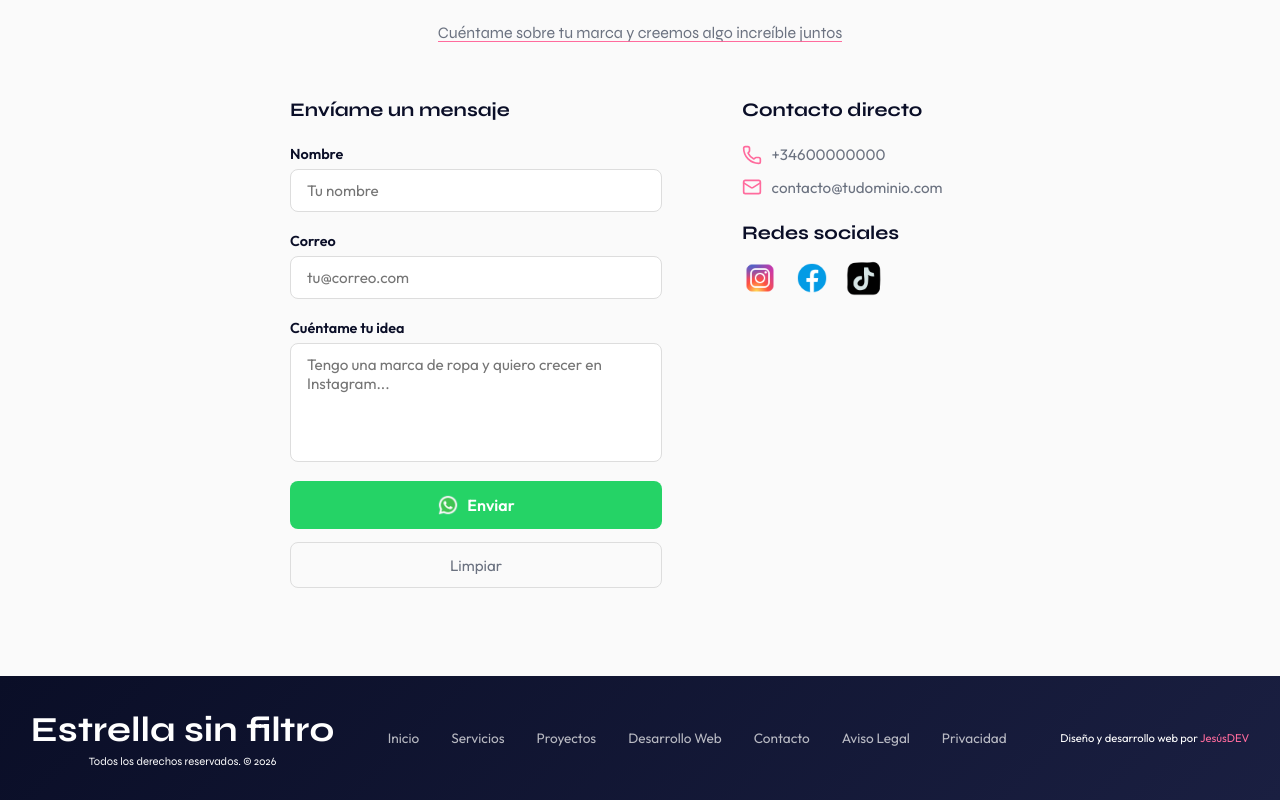
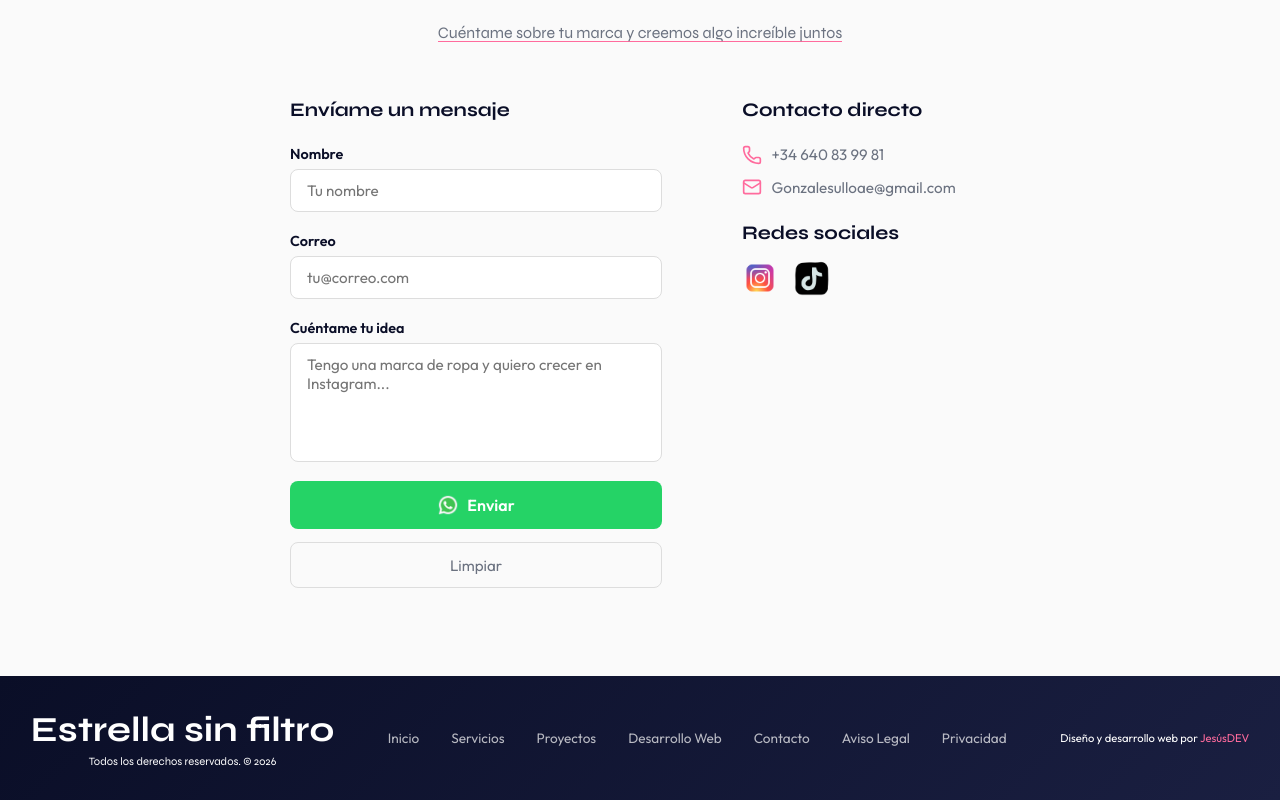
Before and after one commit to JESUS323DEV/Estrella-sin-filtro, a React (Vite) app: page / in a window 1280 px wide. Shown: the part 6294-7094 px from the top of the page. Built offline with nearby package versions, Linux system fonts and the light colour scheme; no server answers.

Commit message:
Datos de contacto hardcodeados, eliminadas variables de entorno

```diff
--- a/src/sections/Contact.jsx
+++ b/src/sections/Contact.jsx
@@ -17,7 +17,7 @@ export default function Contact() {
         e.preventDefault()
         const text = `Hola, soy ${form.nombre} (${form.correo}): ${form.mensaje}`
         window.open(
-            `https://wa.me/${import.meta.env.VITE_WHATSAPP_NUMBER}?text=${encodeURIComponent(text)}`,
+            `https://wa.me/+34640839981?text=${encodeURIComponent(text)}`,
             '_blank'
         )
     }
@@ -99,34 +99,29 @@ export default function Contact() {
                         <h3>Contacto directo</h3>
                         <div className="contact-info">
                             <a
-                                href={`https://wa.me/${import.meta.env.VITE_WHATSAPP_NUMBER}`}
+                                href="https://wa.me/+34640839981"
                                 target="_blank"
                                 className="contact-info-item"
                             >
                                 <Phone size={20} />
-                                <span>{import.meta.env.VITE_WHATSAPP_NUMBER}</span>
+                                <span>+34 640 83 99 81</span>
                             </a>
                             <a
-                                href={`mailto:${import.meta.env.VITE_EMAIL}`}
+                                href="mailto:Gonzalesulloae@gmail.com"
                                 className="contact-info-item"
                             >
                                 <Mail size={20} />
-                                <span>{import.meta.env.VITE_EMAIL}</span>
+                                <span>Gonzalesulloae@gmail.com</span>
                             </a>
                         </div>
 
                         <div className="contact-socials">
                             <h3>Redes sociales</h3>
                             <span className='cont-socials-wrap'>
-                                <a href={import.meta.env.VITE_INSTAGRAM_URL} target="_blank">
+                                <a href="https://www.instagram.com/estrellasinfiltro" target="_blank">
                                     <img src={insta} loading="lazy" alt="Instagram" />
                                 </a>
-                                {import.meta.env.VITE_FACEBOOK_URL && (
-                                    <a href={import.meta.env.VITE_FACEBOOK_URL} target="_blank">
-                                        <img loading="lazy" src={Face} alt="Facebook" />
-                                    </a>
-                                )}
-                                <a href={import.meta.env.VITE_TIKTOK_URL} target="_blank">
+                                <a href="https://www.tiktok.com/@estrellasinfiltro" target="_blank">
                                     <img loading="lazy" src={tikTok} alt="TikTok" />
                                 </a>
                             </span>
```
